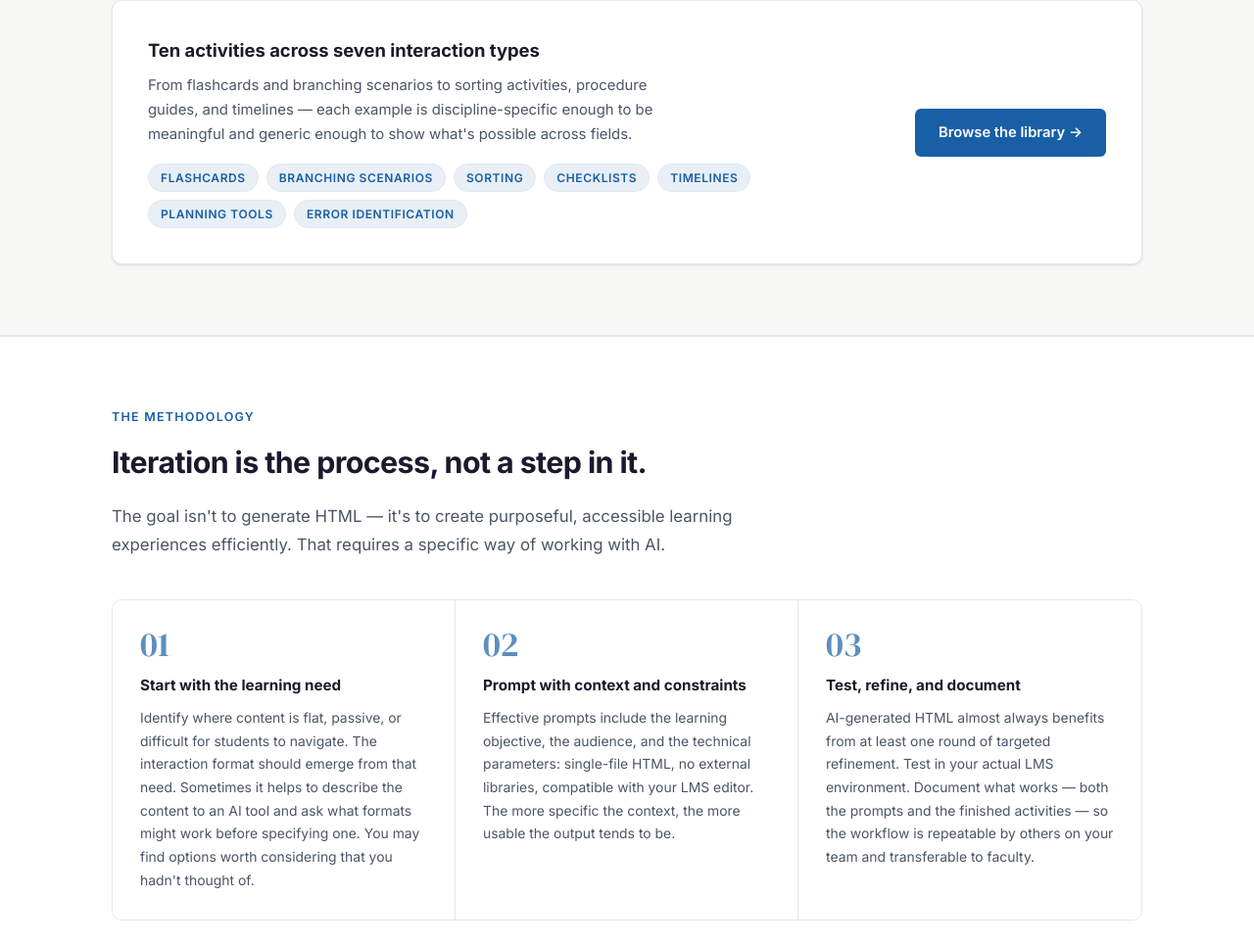
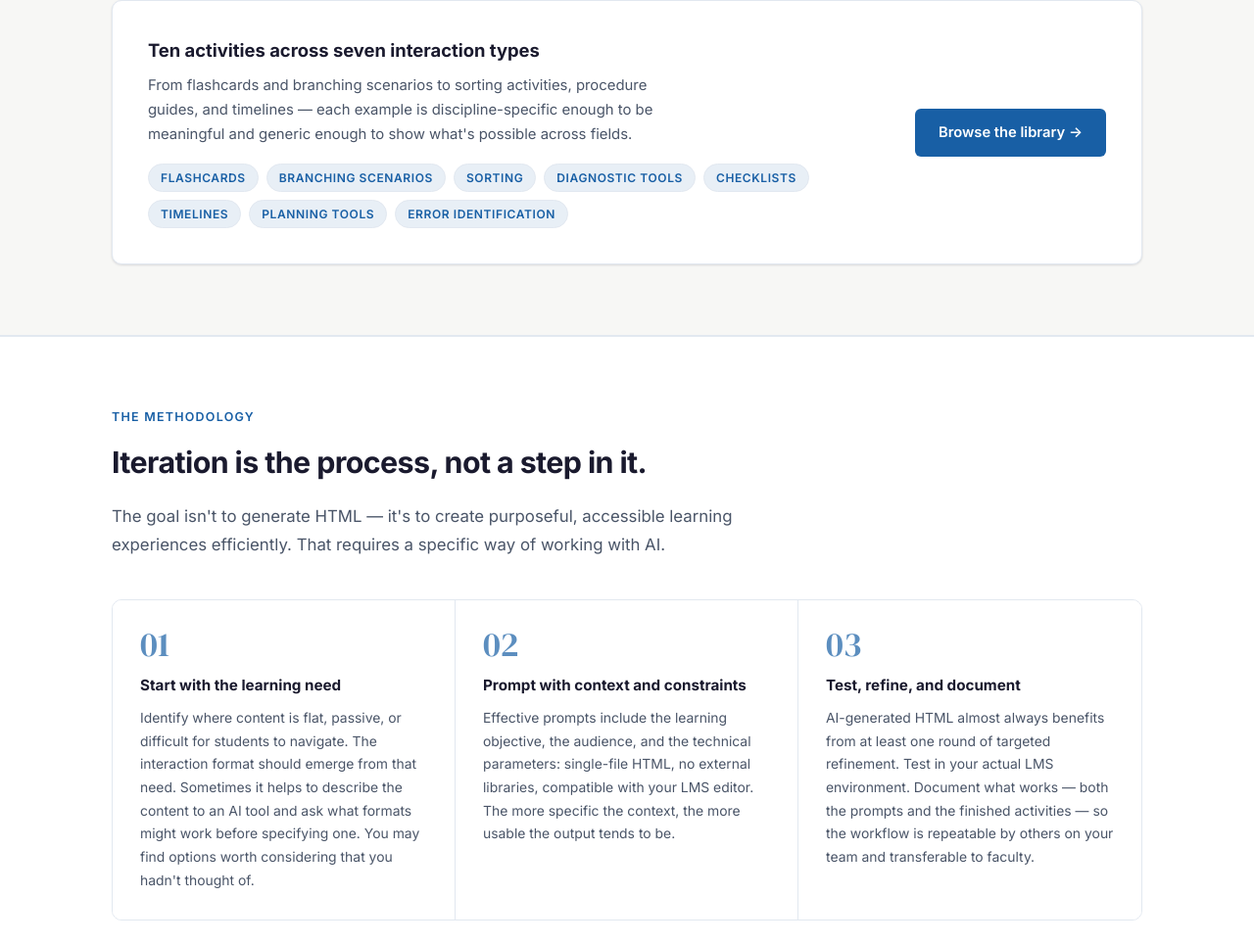
Before and after one commit to CatieWeaver/html-lms-activities, a plain HTML site: page index.html in a window 1280 px wide. Shown: the part 1735-2699 px from the top of the page at 98% size. Drawn offline with Linux system fonts and the light colour scheme.

Commit message:
Add 'Diagnostic Tools' tag to activities preview

```diff
--- a/index.html
+++ b/index.html
@@ -543,6 +543,7 @@
                     <span class="activity-tag-pill">Flashcards</span>
                     <span class="activity-tag-pill">Branching Scenarios</span>
                     <span class="activity-tag-pill">Sorting</span>
+                    <span class="activity-tag-pill">Diagnostic Tools</span>
                     <span class="activity-tag-pill">Checklists</span>
                     <span class="activity-tag-pill">Timelines</span>
                     <span class="activity-tag-pill">Planning Tools</span>
```
